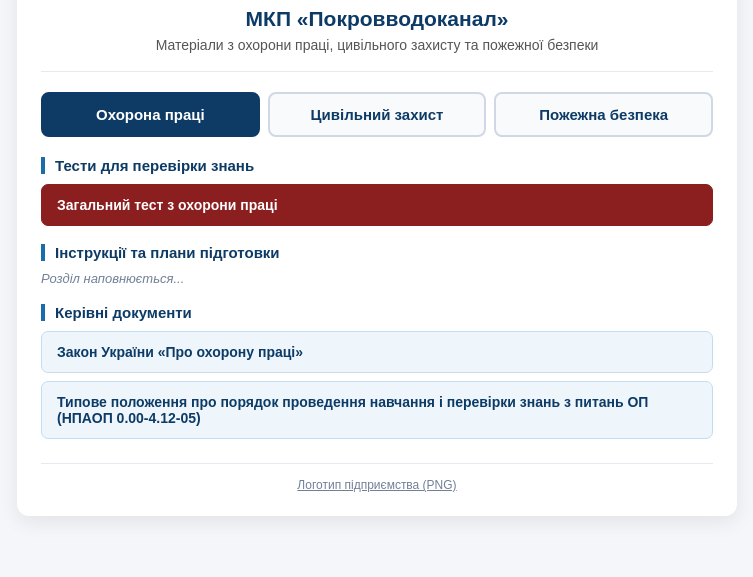
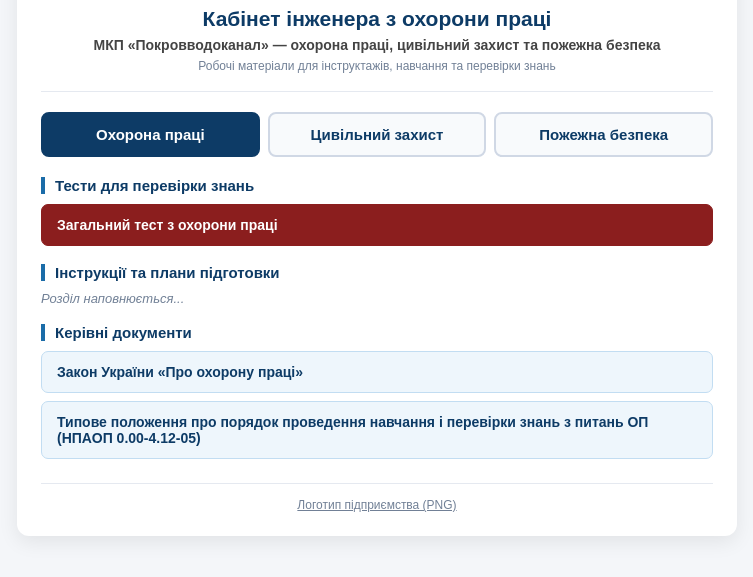
Before and after one commit to optsz/optsz.github.io, a plain HTML site: page index.html in a window 1280 px wide. Shown: the part 127-704 px from the top of the page, without its empty margins (263-1016 px from the left). Drawn offline with Linux system fonts and the light colour scheme.

Commit message:
Add files via upload

```diff
--- a/index.html
+++ b/index.html
@@ -3,7 +3,7 @@
 <head>
   <meta charset="UTF-8">
   <meta name="viewport" content="width=device-width, initial-scale=1.0">
-  <title>МКП «Покровводоканал» — ОП, ЦЗ та ПБ</title>
+  <title>Електронний кабінет інженера з ОП — МКП «Покровводоканал»</title>
   <style>
     * { box-sizing: border-box; }
     body {
@@ -40,9 +40,15 @@
       color: #0d3b66;
     }
     .subtitle {
+      margin: 0 0 6px;
+      font-size: 14px;
+      color: #444444;
+      font-weight: bold;
+    }
+    .meta-note {
       margin: 0;
-      font-size: 14px;
-      color: #555555;
+      font-size: 12px;
+      color: #718096;
     }
 
     /* Вкладки */
@@ -145,8 +151,9 @@
   <div class="container">
     <div class="header">
       <img class="logo" src="https://optsz.github.io/vodokanal-logo/logo.png" alt="Логотип МКП Покровводоканал">
-      <h1>МКП «Покровводоканал»</h1>
-      <p class="subtitle">Матеріали з охорони праці, цивільного захисту та пожежної безпеки</p>
+      <h1>Кабінет інженера з охорони праці</h1>
+      <p class="subtitle">МКП «Покровводоканал» — охорона праці, цивільний захист та пожежна безпека</p>
+      <p class="meta-note">Робочі матеріали для інструктажів, навчання та перевірки знань</p>
     </div>
 
     <!-- Кнопки вкладок -->
@@ -165,9 +172,6 @@
 
       <div class="section-title">Інструкції та плани підготовки</div>
       <p class="empty-note">Розділ наповнюється...</p>
-      <!-- Приклад майбутнього посилання на PDF або HTML інструкцію:
-      <a class="item-link" href="files/op/instruktsiya-1.pdf" target="_blank">Інструкція з ОП №1 ...</a>
-      -->
 
       <div class="section-title">Керівні документи</div>
       <a class="item-link item-doc" href="https://zakon.rada.gov.ua/laws/show/2694-12" target="_blank">
```
